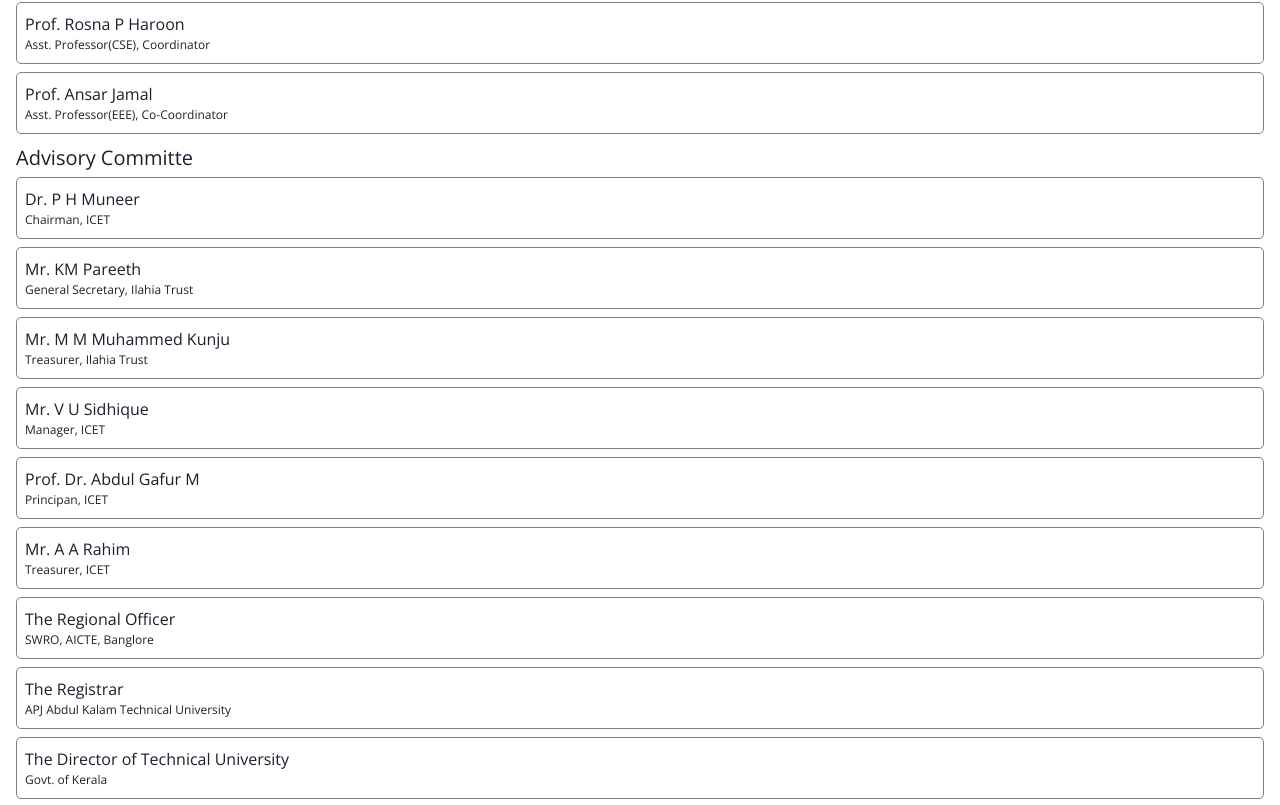
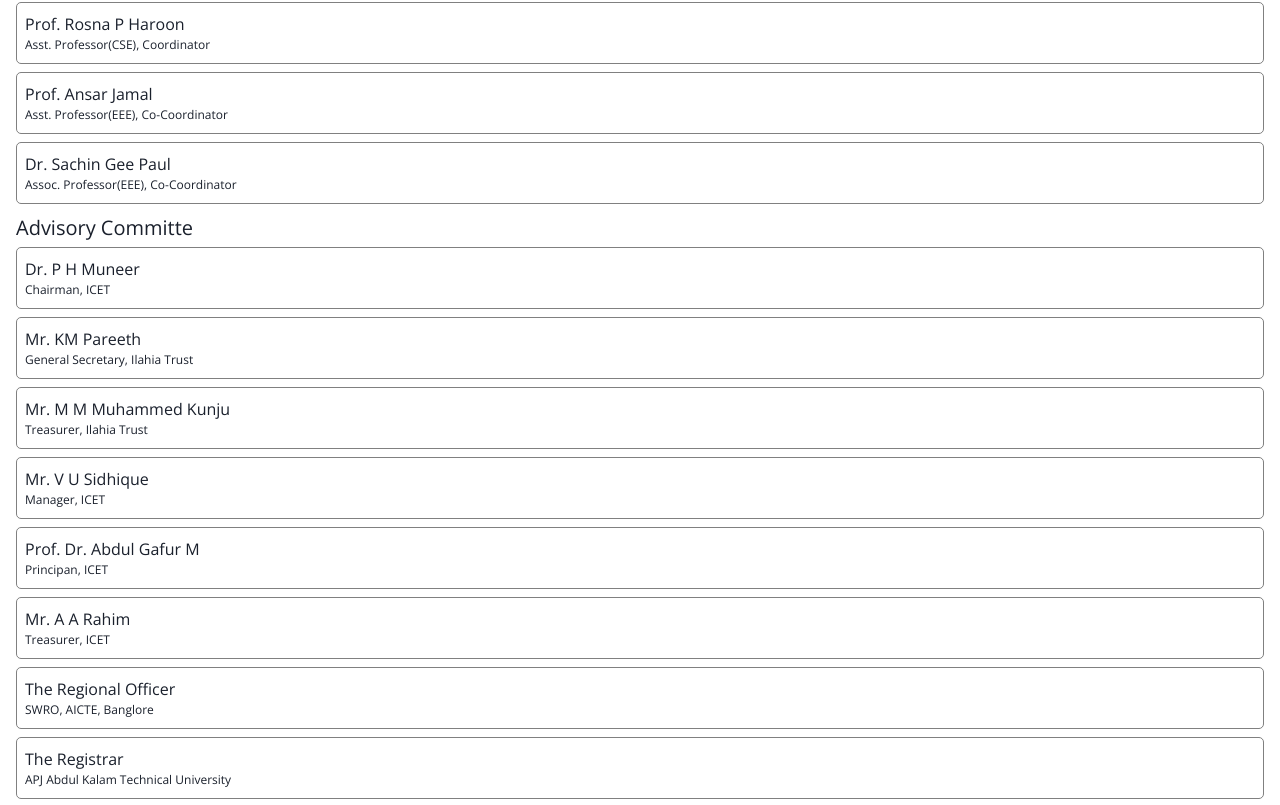
Before and after one commit to DarkPhoenix2704/iciet-v2, a React app: page /committee in a window 1280 px wide. Shown: the part 994-1799 px from the top of the page. Built offline with nearby package versions, Linux system fonts and the light colour scheme.

Commit message:
fix: committe changes

```diff
--- a/src/data/committe.tsx
+++ b/src/data/committe.tsx
@@ -44,6 +44,10 @@
             {
                 name: 'Prof. Ansar Jamal',
                 role: 'Asst. Professor(EEE), Co-Coordinator',
+            },
+            {
+                name: 'Dr. Sachin Gee Paul',
+                role: 'Assoc. Professor(EEE), Co-Coordinator',
             },
         ],
     },
@@ -235,11 +239,31 @@
         members: [
             {
                 name: 'Prof. Dr. Shebin Sherif',
-                role: 'Asst. Professor(MBA), Convenor',
+                role: 'Assoc. Professor(MBA), Convenor',
             },
             {
-                name: 'Prof. Dr. Rajesh R',
-                role: 'Asst. Professor(ME), Co-Convenor',
+                name: 'Ms. Angel P Mathew',
+                role: 'Asst. Professor(ECE), Co-Convenor',
+            },
+            {
+                name: 'Ms. Biby Alias',
+                role: 'Asst. Professor(CE), Member',
+            },
+            {
+                name: 'Mr. Ansal Muhammed K',
+                role: 'Asst. Professor(ME), Member',
+            },
+            {
+                name: 'Ms. Aisha meethian',
+                role: 'Asst. Professor(EEE), Member',
+            },
+            {
+                name: 'Ms. Suranya G',
+                role: 'Asst. Professor(ECE), Member',
+            },
+            {
+                name: 'Ms. Sreeja S',
+                role: 'Asst. Professor(CSE), Member',
             },
         ],
     },
@@ -247,12 +271,16 @@
         role: 'Finance & Budget',
         members: [
             {
-                name: 'Prof. Abdul Ali',
-                role: 'Asst. Professor(CSE), Convenor',
+                name: 'Prof. Ranjan Abraham',
+                role: 'Asst. Professor(CE), Convenor',
             },
             {
-                name: 'Prof. Ranjan Abraham',
-                role: 'Asst. Professor(CE), Co Convenor',
+                name: 'Ms. Noorjahan V A',
+                role: 'Asst. Professor(CSE), Co-Convenor',
+            },
+            {
+                name: 'Mr. Ajas Yoosaf',
+                role: 'Office, Co-Convenor',
             },
         ],
     },
@@ -260,21 +288,16 @@
         role: 'Paper Review Committe',
         members: [
             {
-                name: 'Dr. Sachin Gee Paul',
-                role: 'Asst. Professor(EEE, Convenor',
+                name: 'Dr. Sayed Ibrahim',
+                role: 'Assoc. Professor(CE)',
             },
             {
-                name: 'Dr. Syed Ibrahim',
-                role: 'Asst. Professor(CE), Co-Convenor',
+                name: 'Dr. Sachin Gee Paul',
+                role: 'Asst. Professor(EEE)',
             },
-        ],
-    },
-    {
-        role: 'Website and Design',
-        members: [
             {
-                name: 'Prof. Nasreen Ali',
-                role: 'Asst. Professor(CSE), Convenor',
+                name: 'Dr. Jinu Mohan',
+                role: 'Asst. Professor(CSE)',
             },
         ],
     },
@@ -282,8 +305,44 @@
         role: 'Publicity',
         members: [
             {
-                name: 'Dr. Binish T',
-                role: 'Asst. Professor(MBA), Convenor',
+                name: 'Mr. Shafan Salam',
+                role: 'Asst. Professor(ECE), Convenor',
+            },
+            {
+                name: 'Ms. Chinnu C George',
+                role: 'Asst. Professor(CSE), Co-Convenor',
+            },
+            {
+                name: 'Mr. Akbarsha A',
+                role: 'Asst. Professor(CE), Member',
+            },
+            {
+                name: 'Mr. Abdul Shukkoor',
+                role: 'Asst. Professor(ME), Member',
+            },
+            {
+                name: 'Mr. Lipin Paul',
+                role: 'Asst. Professor(EEE), Member',
+            },
+            {
+                name: 'Mr. Shiju Shaik Manakkulam',
+                role: 'Asst. Professor(CSE), Member',
+            },
+            {
+                name: 'Mr. Ramesh Krishnan',
+                role: 'Asst. Professor(MBA), Member',
+            },
+            {
+                name: 'Mr. Livin M Miranda',
+                role: 'Asst. Professor(MCA), Member',
+            },
+            {
+                name: 'Remya S Nair',
+                role: 'Asst. Professor(Science & Humanities), Member',
+            },
+            {
+                name: 'Mr. Jeril M M',
+                role: 'Liaison Officer, Member',
             },
         ],
     },
@@ -291,8 +350,36 @@
         role: 'Registration Committe',
         members: [
             {
-                name: 'Prof. Chaithanya G Nair',
+                name: 'Ms. Chaithanya G Nair',
+                role: 'Asst. Professor(ECE), Convenor',
+            },
+            {
+                name: 'Ms. Babitha Peter',
                 role: 'Asst. Professor(CE), Co-Convenor',
+            },
+            {
+                name: 'Ms. Athira Suresh',
+                role: 'Asst. Professor(CE), Member',
+            },
+            {
+                name: 'Mr. Dileep K S',
+                role: 'Asst. Professor(ME), Member',
+            },
+            {
+                name: 'Ms. Dhivya Haridas',
+                role: 'Asst. Professor(EEE), Member',
+            },
+            {
+                name: 'Ms. Shafna Muhammed',
+                role: 'Asst. Professor(ECE), Member',
+            },
+            {
+                name: 'Ms. Neha Beegum P',
+                role: 'Asst. Professor(CSE), Member',
+            },
+            {
+                name: 'Ms. Deepa Jacob',
+                role: 'Asst. Professor(Science & Humanities), Member',
             },
         ],
     },
@@ -300,12 +387,36 @@
         role: 'Documentation',
         members: [
             {
-                name: 'Prof. Safiya K M',
+                name: 'Dr. S Vadhanakumari',
                 role: 'Asst. Professor(CSE), Convenor',
             },
             {
-                name: 'Prof. Lakshmi Krishnan',
+                name: 'Ms. Lakshmi Krishnan',
                 role: 'Asst. Professor(EEE), Co-Convenor',
+            },
+            {
+                name: 'Ms. Adila Abdullakunju',
+                role: 'Asst. Professor(CE), Member',
+            },
+            {
+                name: 'Mr. Kiran Vijayan',
+                role: 'Asst. Professor(ME), Member',
+            },
+            {
+                name: 'Ms. Chithrarani P R',
+                role: 'Asst. Professor(CSE), Member',
+            },
+            {
+                name: 'Ms. Nehala M A',
+                role: 'Asst. Professor(MCA), Member',
+            },
+            {
+                name: 'Ms. Hasnath Hameed',
+                role: 'Asst. Professor(MBA), Member',
+            },
+            {
+                name: 'Ms. Sabira M M',
+                role: 'Asst. Professor(Science & Humanities), Member',
             },
         ],
     },
@@ -316,19 +427,176 @@
                 name: 'Prof. Rafeeq Sidhic',
                 role: 'Asst. Professor(ME), Convenor',
             },
+            {
+                name: 'Mr. Edukrishnan V',
+                role: 'Asst. Professor(ME), Co-Convenor',
+            },
+            {
+                name: 'Mr. Rahul Kuruvilla',
+                role: 'Asst. Professor(EEE), Member',
+            },
+            {
+                name: 'Mr. Benny C P',
+                role: 'Lab Instructor(EEE), Member',
+            },
+            {
+                name: 'Dr. Baby Joy',
+                role: 'lab Instructor(CSE), Member',
+            },
+            {
+                name: 'Mr. Ansarmon',
+                role: 'Lab Instructor(ME), Member',
+            },
         ],
     },
     {
         role: 'Food & Accomodation',
         members: [
             {
-                name: 'Prof. Shafan Salam',
-                role: 'Asst. Professor(ECE), Convenor',
+                name: 'Mr. Rasin Navas',
+                role: 'Asst. Professor(CE), Convenor',
             },
             {
                 name: 'Prof. Sheena Jabbar',
                 role: 'Asst. Professor(MCA), Co-Convenor',
             },
+            {
+                name: 'Ms. Deepa P L',
+                role: 'Asst. Professor(CSE), Member',
+            },
+            {
+                name: 'Ms. Kiran Jacob',
+                role: 'Asst. Professor(CE), Member',
+            },
+            {
+                name: 'Mr. Johny George',
+                role: 'Asst. Professor(ME), Member',
+            },
+            {
+                name: 'Mr. P M Aziz',
+                role: 'Lab Instructor(ME), Member',
+            },
+            {
+                name: 'Mr. Ashby Varghese',
+                role: 'Lab Instructor(EEE), Member',
+            },
+        ],
+    },
+    {
+        role: 'Hospitality',
+        members: [
+            {
+                name: 'Mr. Arun Kumar M',
+                role: 'Asst. Professor(CSE), Convenor',
+            },
+            {
+                name: 'Ms. Remya Raju',
+                role: 'Asst. Professor(CE), Co-Convenor',
+            },
+        ],
+    },
+    {
+        role: 'Sound & Venue',
+        members: [
+            {
+                name: 'Mr. Shanavas K A',
+                role: 'Asst. Professor(CSE), Convenor',
+            },
+            {
+                name: 'Mr. Sadic Azeez',
+                role: 'Asst. Professor(CE), Co-Convenor',
+            },
+            {
+                more: 'Track 1',
+                name: 'Mr. Akhil S Prasad',
+                role: 'Asst. Professor(ME), Member',
+            },
+            {
+                more: 'Track 1',
+                name: 'Mr. Binu T P',
+            },
+            {
+                more: 'Track 2',
+                name: 'Mr. Mohammed Shefeek',
+                role: 'Asst. Professor(CSE), Member',
+            },
+            {
+                more: 'Track 2',
+                name: 'Mr. Anish K R',
+            },
+            {
+                more: 'Track 3',
+                name: 'Mr. Bobin Jacob',
+                role: 'Asst. Professor(ME), Member',
+            },
+            {
+                more: 'Track 3',
+                name: 'Mr. Sreekanth S',
+                role: 'IT Cell',
+            },
+        ],
+    },
+    {
+        role: 'Reception',
+        members: [
+            {
+                name: 'Ms. Theresa Jose',
+                role: 'Asst. Professor(CSE), Convenor',
+            },
+            {
+                name: 'Ms. Neetha John',
+                role: 'Asst. Professor(EEE), Co-Convenor',
+            },
+            {
+                name: 'Ms. Sonu Saju',
+                role: 'Asst. Professor(CE), Member',
+            },
+            {
+                name: 'Ms. Femina Sidhique',
+                role: 'Asst. Professor(MBA), Member',
+            },
+            {
+                name: 'Ms. Sumi Babu',
+                role: 'Asst. Professor(ECE), Member',
+            },
+        ],
+    },
+    {
+        role: 'Proceesings',
+        members: [
+            {
+                name: 'Ms. Lekshmi M S',
+                role: 'Asst. Professor(ECE), Convenor',
+            },
+            {
+                name: 'Ms. Ninimole P',
+                role: 'Asst. Professor(Science & Humanities), Co-Convenor',
+            },
+            {
+                name: 'Ms. Saifa E M',
+                role: 'Asst. Professor(CSE), Member',
+            },
+            {
+                name: 'Ms. Saina Muhammed',
+                role: 'Asst. Professor(Science & Humanities), Member',
+            },
+        ],
+    },
+    {
+        role: 'Website & Design',
+        members: [
+            {
+                name: 'Ms. Nasreen Ali',
+                role: 'Asst. Professor(CSE), Convenor',
+            },
+            {
+                name: 'Mr. Dileep MB',
+                role: 'IT Cell, Co-Convenor',
+            },
+            {
+                name: 'Ms. Aziya Shirin',
+                role: 'Asst. Professor(CSE), Member',
+            },
         ],
     },
 ];
--- a/src/pages/Committee.tsx
+++ b/src/pages/Committee.tsx
@@ -21,6 +21,7 @@
                         paddingInline="8px"
                         paddingBlock="9px"
                     >
+                        <Text fontSize="16px">{member.more || ''}</Text>
                         <Text fontSize="16px">{member.name}</Text>
                         <Text fontSize="12px">{member.role}</Text>
                     </Box>
```
